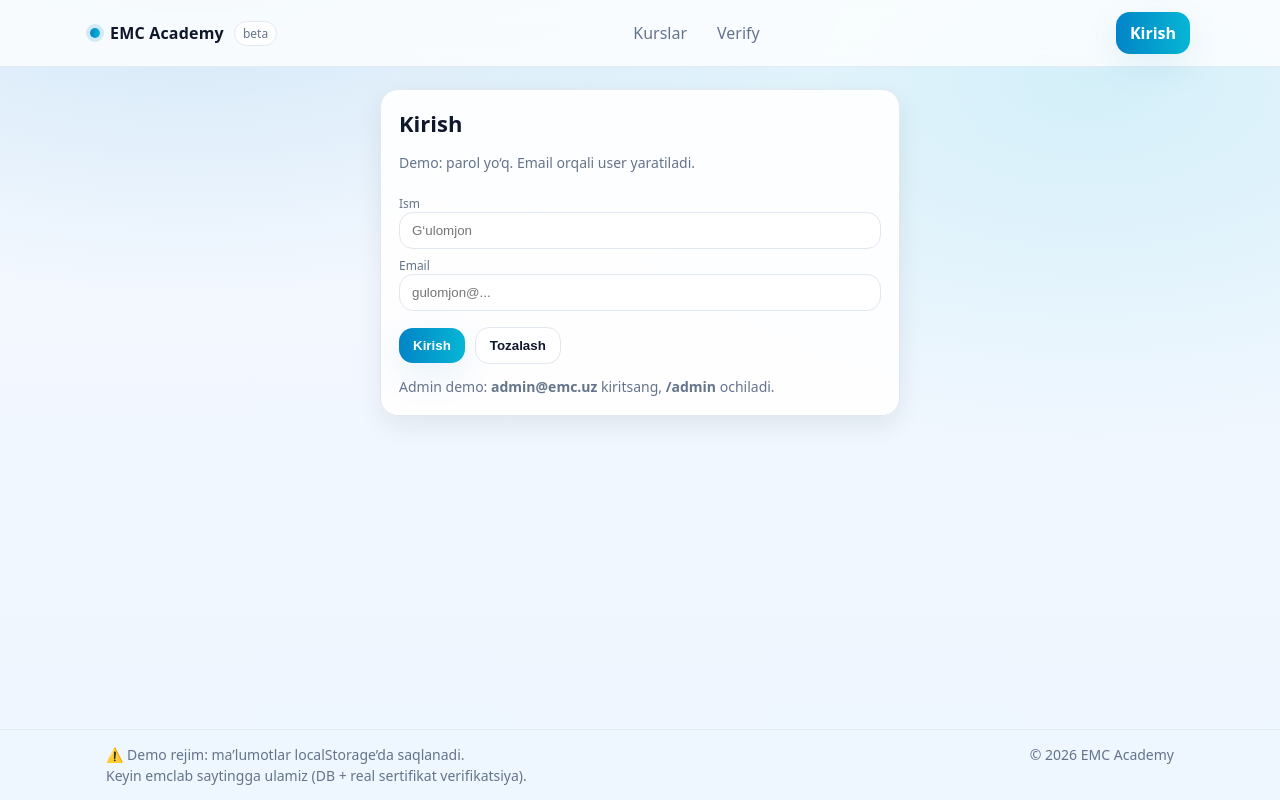
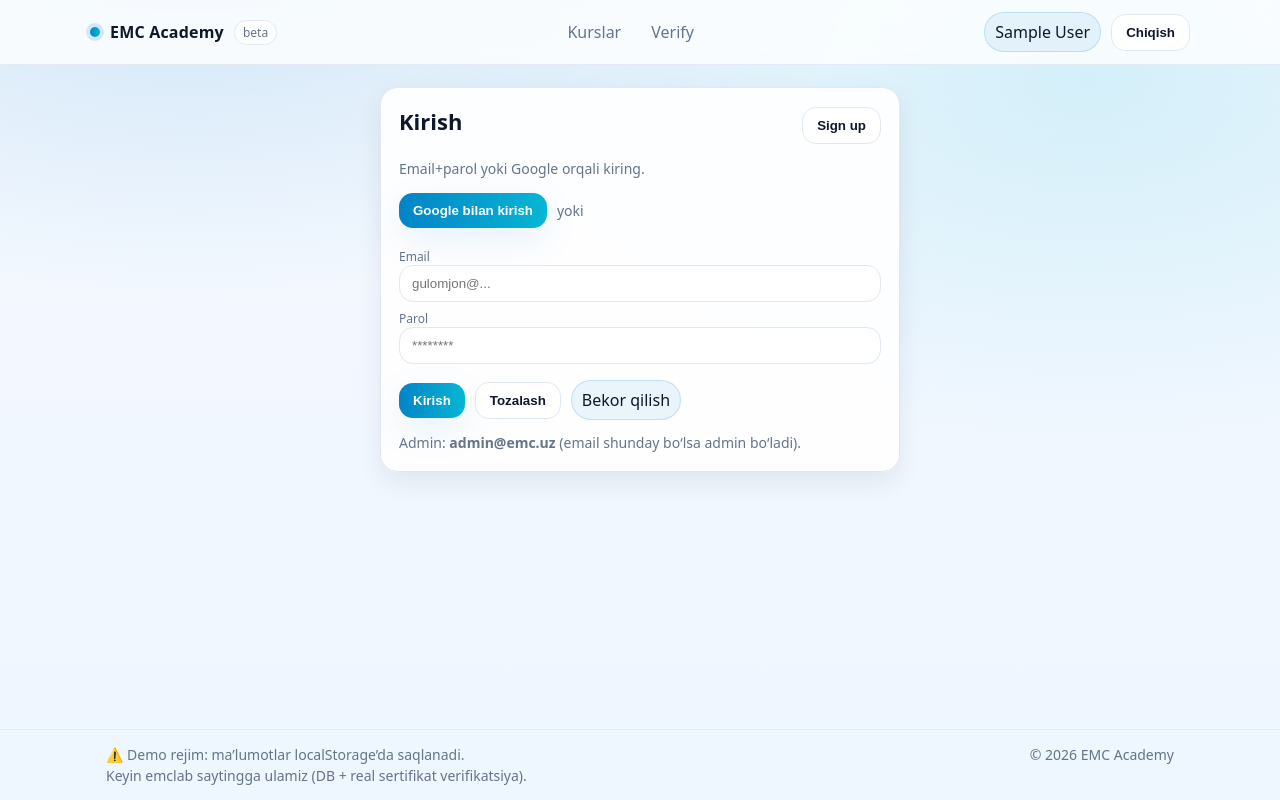
Before and after one commit to Odamov490/emc-academy, a React (Vite) app: page /login in a window 1280 px wide. Built offline with nearby package versions, Linux system fonts and the light colour scheme; no server answers; sample sign-in values are in the browser's storage.

Commit message:
Yangilandi

```diff
--- a/src/lib/auth.jsx
+++ b/src/lib/auth.jsx
@@ -1,36 +1,79 @@
-import React, { createContext, useContext, useMemo, useState } from 'react';
-import { initState, setUser as setUserState } from './state.js';
+// src/lib/auth.jsx
+import React, { createContext, useContext, useEffect, useState } from "react";
+import {
+  GoogleAuthProvider,
+  createUserWithEmailAndPassword,
+  signInWithEmailAndPassword,
+  signInWithPopup,
+  signOut,
+  updateProfile,
+  onAuthStateChanged,
+} from "firebase/auth";
+import { auth } from "./firebase.js";
 
-const AuthContext = createContext(null);
+const AuthCtx = createContext(null);
+
+const ADMIN_EMAILS = new Set(["admin@emc.uz"]); // kerak bo‘lsa ko‘paytirasan
 
 export function AuthProvider({ children }) {
-  const [appState, setAppState] = useState(() => initState());
+  const [user, setUser] = useState(null);
+  const [booting, setBooting] = useState(true);
 
-  const user = appState.user;
+  useEffect(() => {
+    const unsub = onAuthStateChanged(auth, (u) => {
+      if (!u) {
+        setUser(null);
+        setBooting(false);
+        return;
+      }
+      const email = (u.email || "").toLowerCase();
+      setUser({
+        id: u.uid,
+        name: u.displayName || "Foydalanuvchi",
+        email: u.email || "",
+        isAdmin: ADMIN_EMAILS.has(email),
+        photoURL: u.photoURL || "",
+      });
+      setBooting(false);
+    });
+    return () => unsub();
+  }, []);
 
-  const api = useMemo(() => {
-    return {
-      user,
-      appState,
-      setAppState,
-      login: ({ name, email, isAdmin = false }) => {
-        const u = {
-          id: email.toLowerCase().trim(),
-          name: name.trim(),
-          email: email.toLowerCase().trim(),
-          isAdmin
-        };
-        setAppState((s) => setUserState(s, u));
-      },
-      logout: () => setAppState((s) => setUserState(s, null))
-    };
-  }, [user, appState]);
+  const loginGoogle = async () => {
+    const provider = new GoogleAuthProvider();
+    await signInWithPopup(auth, provider);
+  };
 
-  return <AuthContext.Provider value={api}>{children}</AuthContext.Provider>;
+  const signUpEmail = async ({ name, email, password }) => {
+    const cred = await createUserWithEmailAndPassword(auth, email, password);
+    if (name) await updateProfile(cred.user, { displayName: name });
+    // user state onAuthStateChanged orqali yangilanadi
+  };
+
+  const loginEmail = async ({ email, password }) => {
+    await signInWithEmailAndPassword(auth, email, password);
+  };
+
+  const logout = async () => {
+    await signOut(auth);
+  };
+
+  return (
+    <AuthCtx.Provider
+      value={{
+        user,
+        booting,
+        loginGoogle,
+        signUpEmail,
+        loginEmail,
+        logout,
+      }}
+    >
+      {children}
+    </AuthCtx.Provider>
+  );
 }
 
 export function useAuth() {
-  const ctx = useContext(AuthContext);
-  if (!ctx) throw new Error('useAuth must be used inside <AuthProvider>');
-  return ctx;
+  return useContext(AuthCtx);
 }
--- /dev/null
+++ b/src/lib/firebase.js
@@ -0,0 +1,15 @@
+// src/lib/firebase.js
+import { initializeApp } from "firebase/app";
+import { getAuth } from "firebase/auth";
+
+const firebaseConfig = {
+  apiKey: "XXX",
+  authDomain: "XXX.firebaseapp.com",
+  projectId: "XXX",
+  storageBucket: "XXX.appspot.com",
+  messagingSenderId: "XXX",
+  appId: "XXX",
+};
+
+const app = initializeApp(firebaseConfig);
+export const auth = getAuth(app);
--- a/src/main.jsx
+++ b/src/main.jsx
@@ -1,13 +1,16 @@
-import React from 'react';
-import ReactDOM from 'react-dom/client';
-import { BrowserRouter } from 'react-router-dom';
-import App from './App.jsx';
-import './styles/app.css';
+import React from "react";
+import ReactDOM from "react-dom/client";
+import { BrowserRouter } from "react-router-dom";
+import App from "./App.jsx";
+import { AuthProvider } from "./lib/auth.jsx";
+import "./styles/app.css";
 
-ReactDOM.createRoot(document.getElementById('root')).render(
+ReactDOM.createRoot(document.getElementById("root")).render(
   <React.StrictMode>
     <BrowserRouter>
-      <App />
+      <AuthProvider>
+        <App />
+      </AuthProvider>
     </BrowserRouter>
   </React.StrictMode>
 );
--- a/src/pages/Login.jsx
+++ b/src/pages/Login.jsx
@@ -1,40 +1,147 @@
-import React, { useState } from 'react';
-import { useNavigate } from 'react-router-dom';
-import { Card } from '../components/ui.jsx';
-import { useAuth } from '../lib/auth.jsx';
+import React, { useState } from "react";
+import { useNavigate, useSearchParams, Link } from "react-router-dom";
+import { Card } from "../components/ui.jsx";
+import { useAuth } from "../lib/auth.jsx";
 
 export default function Login() {
-  const { login } = useAuth();
+  const { loginGoogle, loginEmail, signUpEmail } = useAuth();
   const nav = useNavigate();
-  const [name, setName] = useState('');
-  const [email, setEmail] = useState('');
+  const [sp] = useSearchParams();
 
-  const onSubmit = (e) => {
+  const next = sp.get("next") || "/academy";
+
+  const [mode, setMode] = useState("login"); // 'login' | 'signup'
+  const [name, setName] = useState("");
+  const [email, setEmail] = useState("");
+  const [password, setPassword] = useState("");
+
+  const [loading, setLoading] = useState(false);
+  const [err, setErr] = useState("");
+
+  const goNext = () => nav(next);
+
+  const onGoogle = async () => {
+    setErr("");
+    setLoading(true);
+    try {
+      await loginGoogle();
+      goNext();
+    } catch (e) {
+      setErr(e?.message || "Google login xato");
+    } finally {
+      setLoading(false);
+    }
+  };
+
+  const onSubmit = async (e) => {
     e.preventDefault();
-    const isAdmin = email.trim().toLowerCase() === 'admin@emc.uz';
-    login({ name: name || 'Foydalanuvchi', email: email || 'user@emc.uz', isAdmin });
-    nav('/academy');
+    setErr("");
+    setLoading(true);
+    try {
+      if (mode === "signup") {
+        await signUpEmail({ name, email, password });
+      } else {
+        await loginEmail({ email, password });
+      }
+      goNext();
+    } catch (e2) {
+      setErr(e2?.message || "Xatolik");
+    } finally {
+      setLoading(false);
+    }
   };
 
   return (
     <div className="center">
       <Card className="max520">
-        <h1 className="h2">Kirish</h1>
-        <p className="muted">Demo: parol yo‘q. Email orqali user yaratiladi.</p>
-        <form onSubmit={onSubmit} className="form">
-          <label className="label">Ism</label>
-          <input className="input" value={name} onChange={(e) => setName(e.target.value)} placeholder="G‘ulomjon" />
+        <div className="row between wrap gap10">
+          <h1 className="h2">{mode === "signup" ? "Ro‘yxatdan o‘tish" : "Kirish"}</h1>
+          <button
+            className="btn btnGhost"
+            type="button"
+            onClick={() => setMode((m) => (m === "login" ? "signup" : "login"))}
+          >
+            {mode === "login" ? "Sign up" : "Login"}
+          </button>
+        </div>
+
+        <p className="muted">
+          {mode === "signup"
+            ? "Email va parol bilan ro‘yxatdan o‘ting yoki Google orqali kirib keting."
+            : "Email+parol yoki Google orqali kiring."}
+        </p>
+
+        {err ? (
+          <div className="mt10" style={{ color: "#ef4444", fontWeight: 700 }}>
+            {err}
+          </div>
+        ) : null}
+
+        <div className="row gap10 mt12 wrap">
+          <button className="btn" type="button" onClick={onGoogle} disabled={loading}>
+            {loading ? "..." : "Google bilan kirish"}
+          </button>
+          <span className="muted">yoki</span>
+        </div>
+
+        <form onSubmit={onSubmit} className="form mt12">
+          {mode === "signup" ? (
+            <>
+              <label className="label">Ism</label>
+              <input
+                className="input"
+                value={name}
+                onChange={(e) => setName(e.target.value)}
+                placeholder="G‘ulomjon"
+                autoComplete="name"
+              />
+            </>
+          ) : null}
 
           <label className="label mt10">Email</label>
-          <input className="input" value={email} onChange={(e) => setEmail(e.target.value)} placeholder="gulomjon@..." />
+          <input
+            className="input"
+            value={email}
+            onChange={(e) => setEmail(e.target.value)}
+            placeholder="gulomjon@..."
+            autoComplete="email"
+          />
 
-          <div className="row gap10 mt16">
-            <button className="btn" type="submit">Kirish</button>
-            <button className="btn btnGhost" type="button" onClick={() => { setName(''); setEmail(''); }}>Tozalash</button>
+          <label className="label mt10">Parol</label>
+          <input
+            className="input"
+            type="password"
+            value={password}
+            onChange={(e) => setPassword(e.target.value)}
+            placeholder="********"
+            autoComplete={mode === "signup" ? "new-password" : "current-password"}
+          />
+
+          <div className="row gap10 mt16 wrap">
+            <button className="btn" type="submit" disabled={loading}>
+              {loading ? "..." : mode === "signup" ? "Ro‘yxatdan o‘tish" : "Kirish"}
+            </button>
+
+            <button
+              className="btn btnGhost"
+              type="button"
+              onClick={() => {
+                setName("");
+                setEmail("");
+                setPassword("");
+                setErr("");
+              }}
+            >
+              Tozalash
+            </button>
+
+            <Link className="pill" to="/academy">
+              Bekor qilish
+            </Link>
           </div>
 
           <div className="muted mt12">
-            Admin demo: <b>admin@emc.uz</b> kiritsang, <b>/admin</b> ochiladi.
+            Admin: <b>admin@emc.uz</b> (email shunday bo‘lsa admin bo‘ladi).
           </div>
         </form>
       </Card>
```
